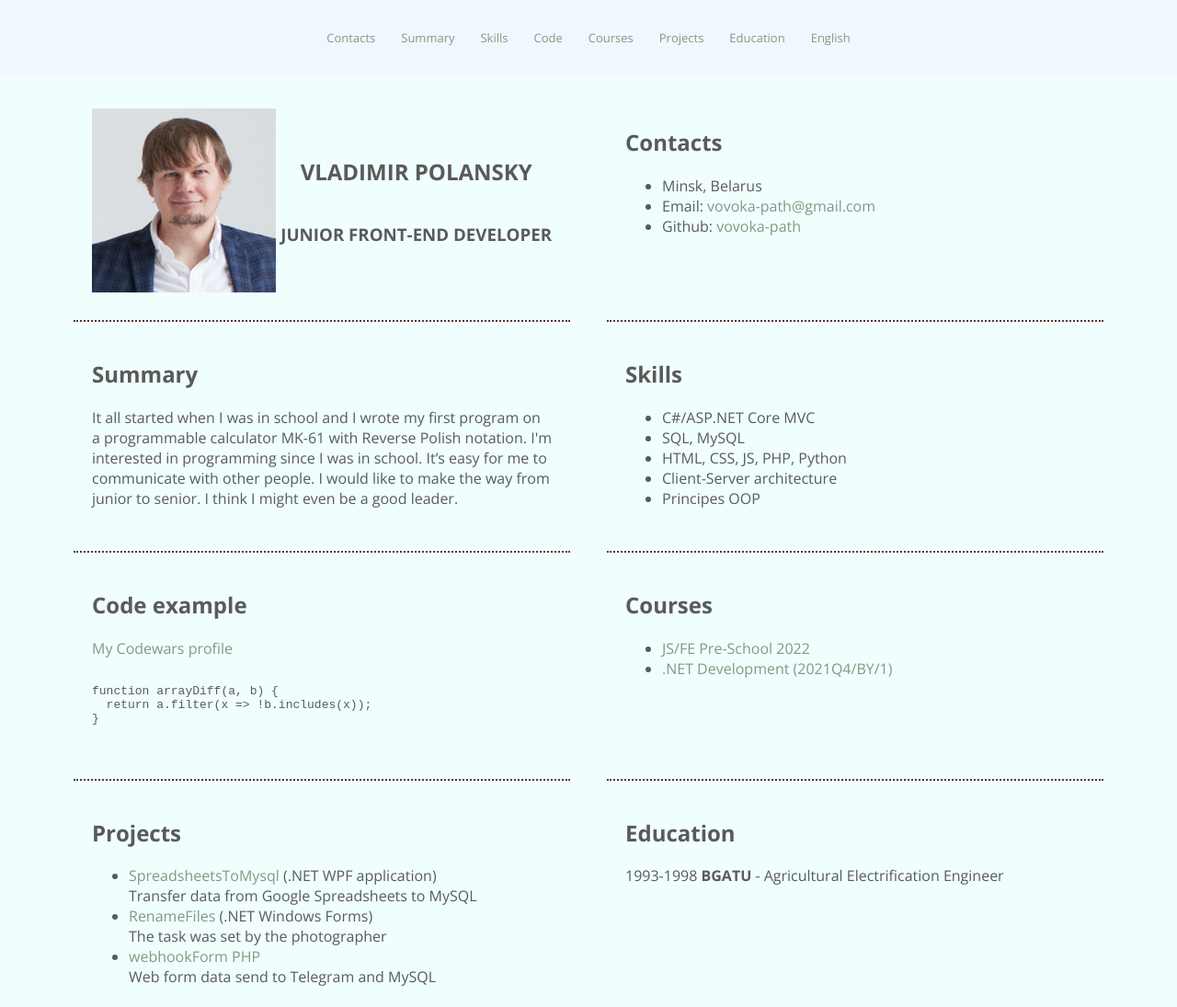
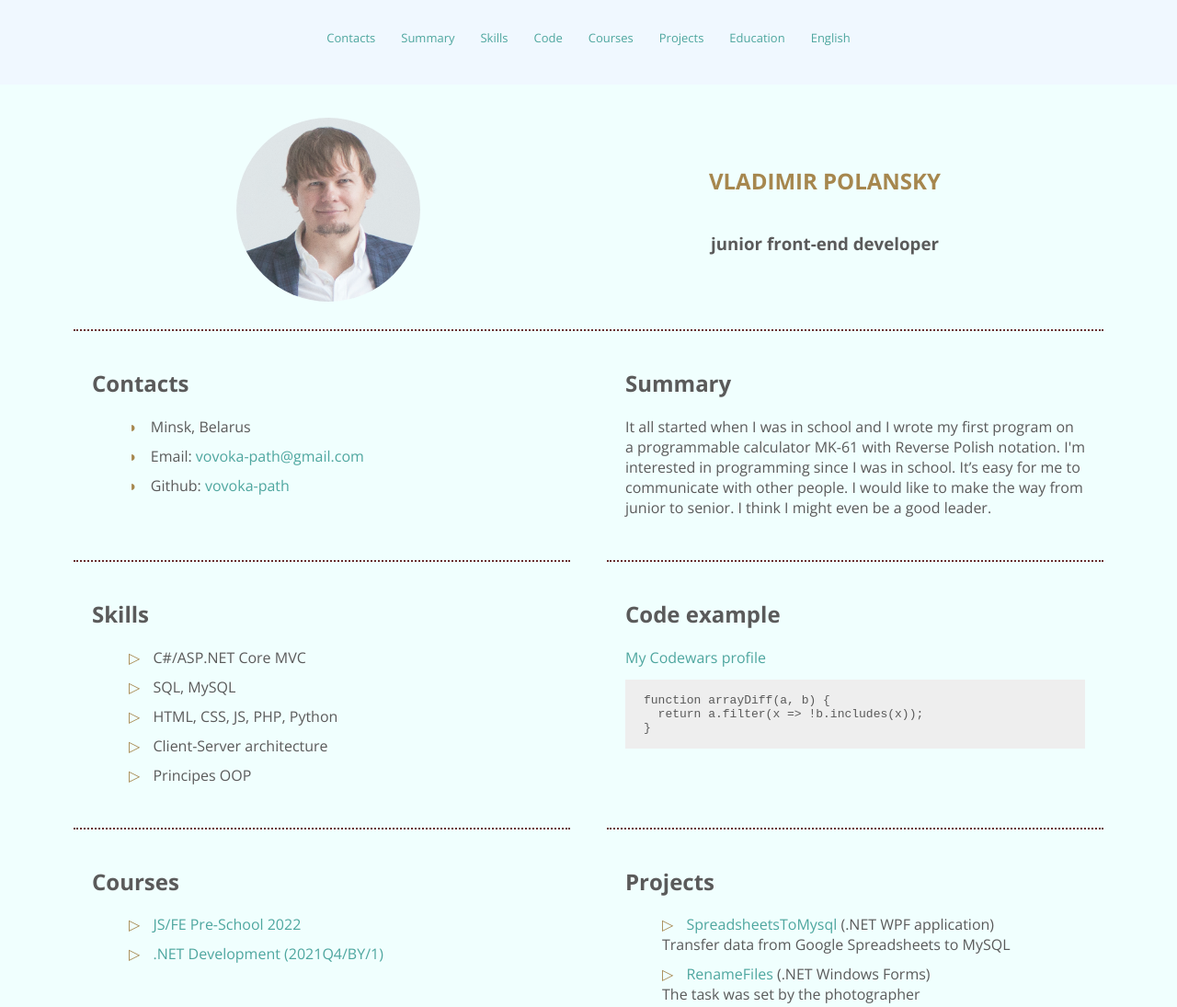
Before and after one commit to vovoka-path/rsschool-cv, a plain HTML site: page index.html in a window 1280 px wide. Shown: the top 1095 px of the page at 92% size. Drawn offline with Linux system fonts and the light colour scheme.

Commit message:
fix: element position, link effects, etc

```diff
--- a/index.html
+++ b/index.html
@@ -61,13 +61,13 @@
             <li class="contact-item">Minsk, Belarus</li>
             <li class="contact-item">
               Email:
-              <a href="mailto:vovoka-path@gmail.com" class="contact-link"
+              <a href="mailto:vovoka-path@gmail.com" class="contact-link rotate"
                 >vovoka-path@gmail.com</a
               >
             </li>
             <li class="contact-item">
               Github:
-              <a href="https://github.com/vovoka-path/" class="contact-link"
+              <a href="https://github.com/vovoka-path/" class="contact-link rotate"
                 >vovoka-path</a
               >
             </li>
@@ -146,8 +146,8 @@ function arrayDiff(a, b) {
         <section id="education" class="section section-education">
           <h2 class="section-title">Education</h2>
           <div class="education">
-            1993-1998 <strong>BGATU</strong> - Agricultural Electrification
-            Engineer
+            <strong>BGATU</strong> - Agricultural Electrification
+            Engineer (1993-1998)
           </div>
         </section>
 
--- a/style.css
+++ b/style.css
@@ -27,6 +27,7 @@ body {
   margin: 0;
   padding: 0;
   font-family: "Open Sans", sans-serif;
+  background-color: #f0fffe;
 }
 
 .container {
@@ -49,13 +50,38 @@ body {
 
 /* Link */
 .section-item a {
-  color: #829985;
+  color: #4EA69F;
   text-decoration: none;
-  transition: color 0.5s;
+  transition: color 0.7s ease;
 }
 
 .section-item a:hover {
-  color: #4d2323;
+  color: #C4A8A6;
+}
+
+/* ul>li */
+ul li {
+  margin-bottom: 10px;
+}
+
+li.contact-item {
+  list-style: none;
+}
+
+li.contact-item:before {
+  color: #A6874E;
+  content: "◗ ";
+  padding-right: 10px;
+}
+
+li.skill-item, li.courses-item, li.projects-item {
+  list-style: none;
+}
+
+li.skill-item:before, li.courses-item:before, li.projects-item:before {
+  color: #A6874E;
+  content: "▷ ";
+  padding-right: 10px;
 }
 
 /* HEADER */
@@ -91,7 +117,6 @@ body {
 /* MAIN */
 main {
   width: 100%;
-  background-color: #f0fffe;
   padding-top: 1em;
   padding-bottom: 1em;
   padding-left: 5em;
@@ -102,6 +127,7 @@ main {
 .section-profile {
   display: flex;
   flex-wrap: wrap;
+  width: 100%;
   align-items: center;
   justify-content: center;
   justify-content: space-between;
@@ -113,12 +139,35 @@ main {
   justify-content: center;
   align-content: center;
   text-align: center;
+  margin: 0 auto;
+}
+
+.section-profile-name {
+  color: #A6874E;
   text-transform: uppercase;
 }
 
+.section-profile-subtitle {
+  text-transform: lowercase;
+}
+
 .profile-avatar {
+  display: block;
+  margin: 0 auto;
   width: 200px;
   height: 200px;
+  border-radius: 200px;
+  opacity: 0.8;
+}
+
+.profile-avatar:hover {
+  filter: brightness(1.11);
+  box-shadow: 0 0 7px #A6874E;
+}
+
+.pre {
+  background-color: #eeeeee;
+  padding: 0 20px;
 }
 
 /* FOOTER */
```
